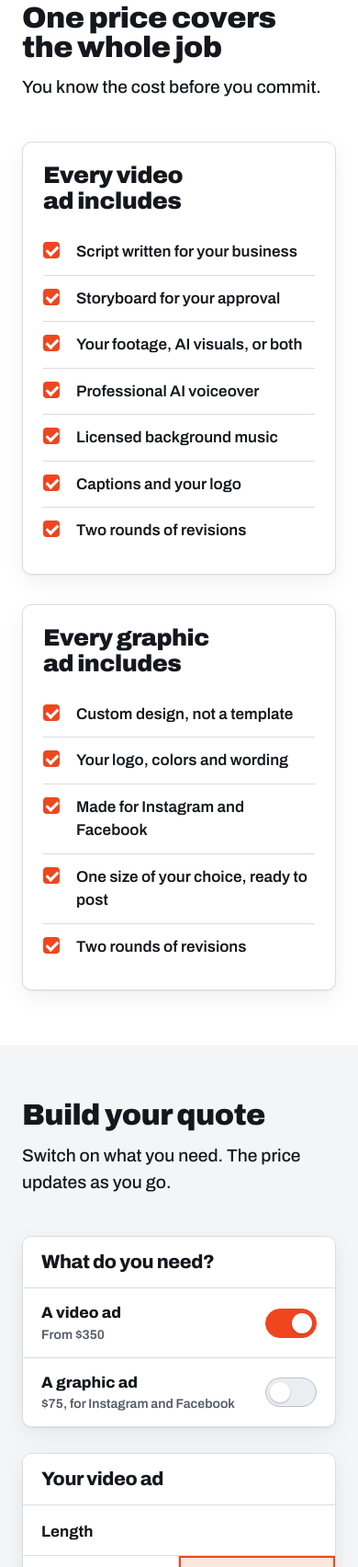
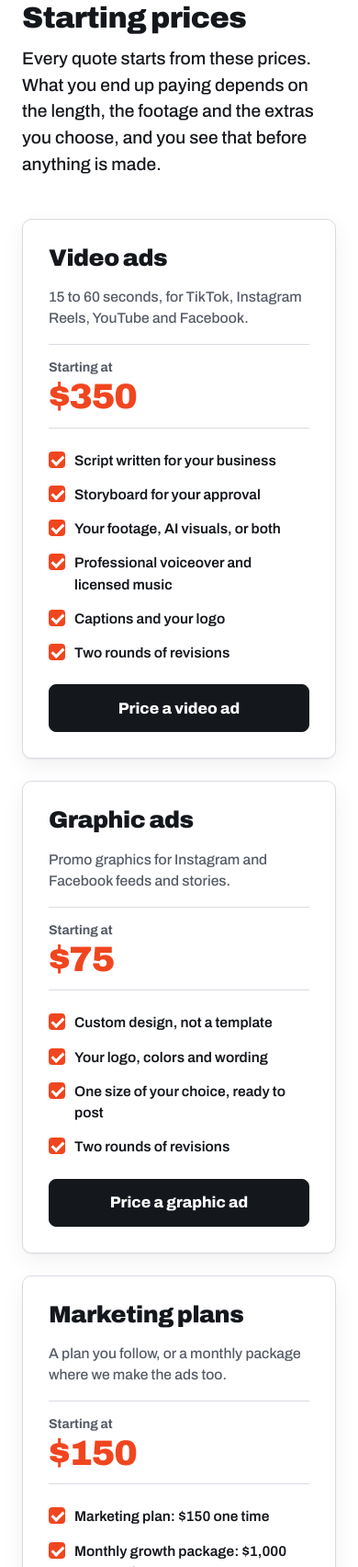
Before and after one commit to justinajayi15-ops/automindmedia, a plain HTML site: page index.html in a window 390 px wide. Shown: the part 7507-9211 px from the top of the page at 92% size. Drawn offline with Linux system fonts and the light colour scheme.

Commit message:
Add starting prices section and label quote totals as starting prices
Co-Authored-By: Claude Opus 5.5 <noreply@anthropic.com>
Claude-Session: https://claude.ai/code/session_01V8nKMkrHBWnKp9aQ1mhoQD

```diff
--- a/index.html
+++ b/index.html
@@ -287,6 +287,28 @@ footer a.mail { color: var(--sun); font-weight: 700; }
 .list li::before, .always li::before, .plan li::before { background: var(--signal); border: 0; border-radius: 4px; }
 .list li::after, .always li::after, .plan li::after { border-color: #fff; }
 .plan { overflow: visible; }
+/* Starting prices (card structure adapted from a 21st.dev pricing section) */
+.rates { display: grid; grid-template-columns: repeat(3, minmax(0, 1fr)); gap: 24px; }
+.rate { background: var(--card); border: 1px solid var(--line); border-radius: var(--radius); box-shadow: var(--drop); padding: 28px; display: flex; flex-direction: column; gap: 16px; }
+.rate h3 { font-size: 1.6rem; font-weight: 900; }
+.rate-sub { color: var(--muted); font-size: 0.98rem; }
+.rate-price { display: flex; flex-direction: column; gap: 2px; border-top: 1px solid var(--line); border-bottom: 1px solid var(--line); padding: 14px 0; }
+.rate-price small { font-weight: 700; color: var(--muted); }
+.rate-price b { font-weight: 900; font-stretch: 118%; font-size: clamp(2.4rem, 4.4vw, 3.2rem); line-height: 1; letter-spacing: -0.03em; color: var(--signal); font-variant-numeric: tabular-nums; }
+.rate ul { margin: 0; padding: 0; list-style: none; }
+.rate li { position: relative; padding: 7px 0 7px 28px; font-weight: 600; font-size: 0.97rem; }
+.rate li::before { content: ""; position: absolute; left: 0; top: 9px; width: 18px; height: 18px; background: var(--signal); border-radius: 4px; }
+.rate li::after { content: ""; position: absolute; left: 6px; top: 11px; width: 5px; height: 10px; border: solid #fff; border-width: 0 3px 3px 0; transform: rotate(45deg); }
+.rate .btn { margin-top: auto; }
+.factors { margin-top: 40px; background: var(--card); border: 1px solid var(--line); border-radius: var(--radius); overflow-x: auto; }
+.factors h3 { padding: 20px 24px; font-size: 1.4rem; font-weight: 900; border-bottom: 1px solid var(--line); }
+.factors table { width: 100%; border-collapse: collapse; min-width: 560px; }
+.factors th, .factors td { text-align: left; padding: 13px 24px; border-bottom: 1px solid var(--line); vertical-align: top; }
+.factors tbody tr:last-child th, .factors tbody tr:last-child td { border-bottom: 0; }
+.factors thead th { font-size: 0.88rem; color: var(--muted); font-weight: 700; background: var(--paper); }
+.factors tbody th { font-weight: 800; width: 22%; }
+.factors td { font-weight: 500; font-variant-numeric: tabular-nums; }
+.factors td:last-child { font-weight: 700; }
 .incl-box { background: #20242B; border: 1px solid #2E333B; border-radius: 8px; padding: 14px 16px; }
 .incl-box[hidden], .plan-note[hidden] { display: none; }
 .incl-box b { display: block; font-weight: 800; margin-bottom: 6px; color: #fff; }
@@ -341,7 +363,7 @@ footer a.mail { color: #FF8A66; }
 :focus-visible { outline: 3px solid var(--signal); outline-offset: 3px; }
 
 @media (max-width: 920px) {
-  .hero, .quote, .work, .incl, .plans, .sources { grid-template-columns: minmax(0, 1fr); }
+  .hero, .quote, .work, .incl, .plans, .sources, .rates { grid-template-columns: minmax(0, 1fr); }
   .steps { grid-template-columns: repeat(2, minmax(0, 1fr)); }
   .steps li:nth-child(2) { border-right: 0; }
   .steps li:nth-child(-n+2) { border-bottom: var(--rule); }
@@ -382,6 +404,7 @@ footer a.mail { color: #FF8A66; }
     <a class="mark" href="#top"><i aria-hidden="true"></i>Automind Media</a>
     <nav class="nav" aria-label="Main">
       <a href="#work">What we make</a>
+      <a href="#pricing">Pricing</a>
       <a href="#plans">Marketing plans</a>
       <a href="#how">How it works</a>
       <a class="btn" href="#quote">Build your quote</a>
@@ -556,35 +579,68 @@ footer a.mail { color: #FF8A66; }
     </div>
   </section>
 
-  <section class="chapter white" id="included">
+  <section class="chapter white" id="pricing">
     <div class="wrap">
       <div class="head">
-        <h2>One price covers the whole job</h2>
-        <p class="lede">You know the cost before you commit.</p>
+        <h2>Starting prices</h2>
+        <p class="lede">Every quote starts from these prices. What you end up paying depends on the length, the footage and the extras you choose, and you see that before anything is made.</p>
       </div>
-      <div class="incl">
-        <div class="list">
-          <h3>Every video ad includes</h3>
+      <div class="rates">
+        <article class="rate">
+          <h3>Video ads</h3>
+          <p class="rate-sub">15 to 60 seconds, for TikTok, Instagram Reels, YouTube and Facebook.</p>
+          <div class="rate-price"><small>Starting at</small><b>$350</b></div>
           <ul>
             <li>Script written for your business</li>
             <li>Storyboard for your approval</li>
             <li>Your footage, AI visuals, or both</li>
-            <li>Professional AI voiceover</li>
-            <li>Licensed background music</li>
+            <li>Professional voiceover and licensed music</li>
             <li>Captions and your logo</li>
             <li>Two rounds of revisions</li>
           </ul>
-        </div>
-        <div class="list">
-          <h3>Every graphic ad includes</h3>
+          <a class="btn dark" href="#quote" data-pick="c">Price a video ad</a>
+        </article>
+        <article class="rate">
+          <h3>Graphic ads</h3>
+          <p class="rate-sub">Promo graphics for Instagram and Facebook feeds and stories.</p>
+          <div class="rate-price"><small>Starting at</small><b>$75</b></div>
           <ul>
             <li>Custom design, not a template</li>
             <li>Your logo, colors and wording</li>
-            <li>Made for Instagram and Facebook</li>
             <li>One size of your choice, ready to post</li>
             <li>Two rounds of revisions</li>
           </ul>
-        </div>
+          <a class="btn dark" href="#quote" data-pick="f">Price a graphic ad</a>
+        </article>
+        <article class="rate">
+          <h3>Marketing plans</h3>
+          <p class="rate-sub">A plan you follow, or a monthly package where we make the ads too.</p>
+          <div class="rate-price"><small>Starting at</small><b>$150</b></div>
+          <ul>
+            <li>Marketing plan: $150 one time</li>
+            <li>Monthly growth package: $1,000 per month</li>
+            <li>Monthly package includes 2 video ads and 4 graphic ads</li>
+          </ul>
+          <a class="btn dark" href="#plans">Compare the plans</a>
+        </article>
+      </div>
+
+      <div class="factors">
+        <h3>What changes your price</h3>
+        <table>
+          <thead><tr><th scope="col">What you choose</th><th scope="col">Options</th><th scope="col">Effect on price</th></tr></thead>
+          <tbody>
+            <tr><th scope="row">Length</th><td>15, 30, 45 or 60 seconds</td><td>$350, $500, $700 or $900</td></tr>
+            <tr><th scope="row">Footage</th><td>AI-created visuals</td><td>Included</td></tr>
+            <tr><th scope="row"></th><td>Photos and video you send us</td><td>Included</td></tr>
+            <tr><th scope="row"></th><td>Filmed on site at your business</td><td>Quoted separately, based on location and time</td></tr>
+            <tr><th scope="row">Formats</th><td>Widescreen, vertical, square</td><td>One included, + $100 each extra</td></tr>
+            <tr><th scope="row">Graphic sizes</th><td>Feed post, story, cover or banner</td><td>One included, + $25 each extra</td></tr>
+            <tr><th scope="row">Music</th><td>Licensed track or custom music</td><td>Licensed included, custom + $75</td></tr>
+            <tr><th scope="row">Revisions</th><td>Two rounds, or more</td><td>Two included, + $75 per extra round</td></tr>
+            <tr><th scope="row">Turnaround</th><td>Standard or rush</td><td>Rush + 25%</td></tr>
+          </tbody>
+        </table>
       </div>
     </div>
   </section>
@@ -593,7 +649,7 @@ footer a.mail { color: #FF8A66; }
     <div class="wrap">
       <div class="head">
         <h2>Build your quote</h2>
-        <p class="lede">Switch on what you need. The price updates as you go.</p>
+        <p class="lede">Switch on what you need and see your starting price. We confirm the final price with you before any work starts.</p>
       </div>
 
       <div class="quote">
@@ -670,7 +726,8 @@ footer a.mail { color: #FF8A66; }
         </form>
 
         <aside class="ticket">
-          <h3>Your quote</h3>
+          <h3>Your starting price</h3>
+          <p class="split" id="priceLabel">Starting at</p>
           <div class="price" id="price" aria-live="polite">$500</div>
           <p class="split" id="split">Base $500 + add-ons $0</p>
           <p class="monthly" id="monthly" hidden>Then $1,000 per month for the monthly package</p>
@@ -771,7 +828,7 @@ footer a.mail { color: #FF8A66; }
     if (q.ads) out.push('Footage: ' + ([q.own ? 'I will send my own photos or video' : '', q.onsite ? 'please quote on-site filming' : ''].filter(Boolean).join('; ') || 'AI-created visuals'));
     out.push('');
     q.lines.forEach(function (l) { out.push(l[0] + ': ' + money(l[1])); });
-    if (q.any) out.push((q.custom || q.onsite ? 'Starting estimate: ' : 'Estimate: ') + money(q.total));
+    if (q.any) out.push('Starting price: ' + money(q.total) + (q.onsite ? ' plus on-site filming, quoted separately' : ''));
     if (q.ads && q.own) { out.push(''); out.push('I will reply with my photos and video, or a Google Drive or Dropbox link to them.'); }
     if (q.onsite) out.push('On-site filming is quoted separately. My business address: (please add)');
     out.push('');
@@ -819,6 +876,7 @@ footer a.mail { color: #FF8A66; }
     if (q.custom) showPrice('Custom quote', true);
     else if (!q.any) showPrice('Pick a service', true);
     else showPrice(money(q.total), false);
+    $('priceLabel').hidden = !q.any || q.custom;
     $('split').textContent = !q.any ? 'Switch on an ad or pick a marketing plan.'
       : (q.custom || q.onsite ? 'Starting point: ' : '') + 'Base ' + money(q.base) + ' + add-ons ' + money(q.total - q.base) +
         (q.onsite ? ' + on-site filming, quoted separately' : '');
```
